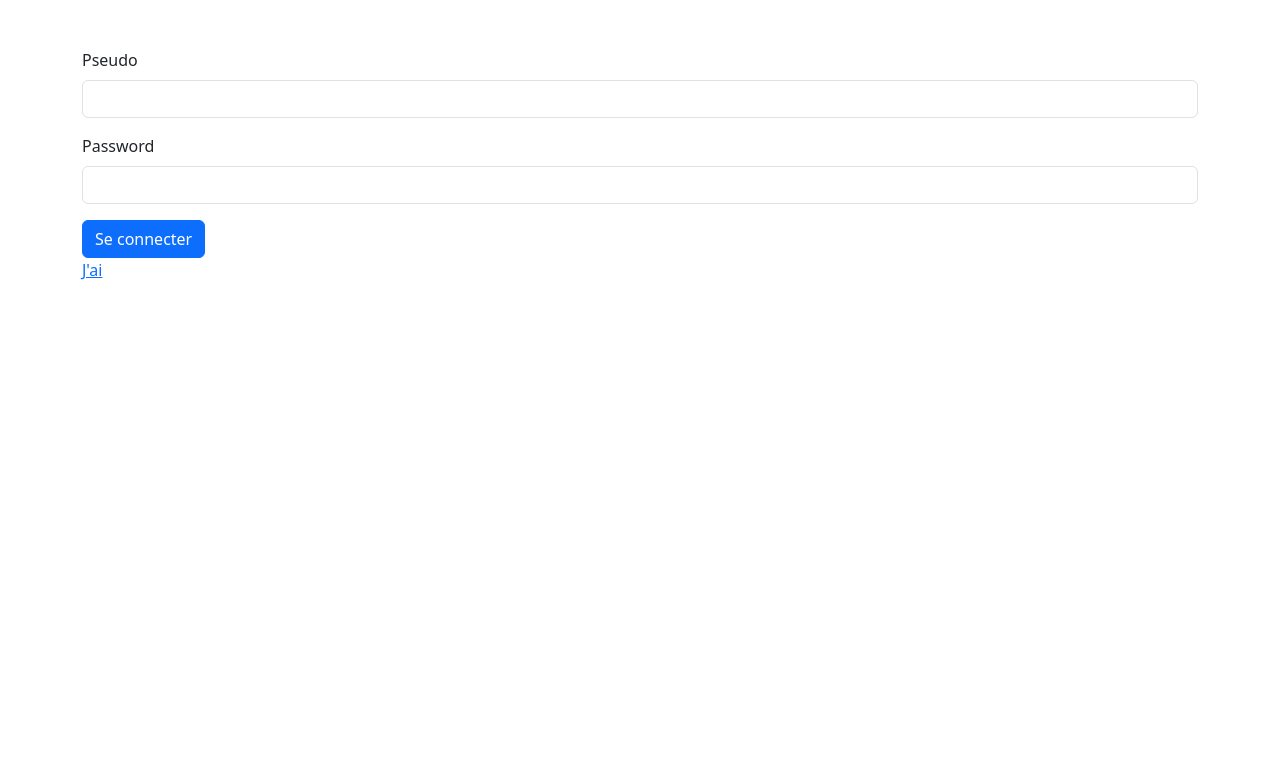
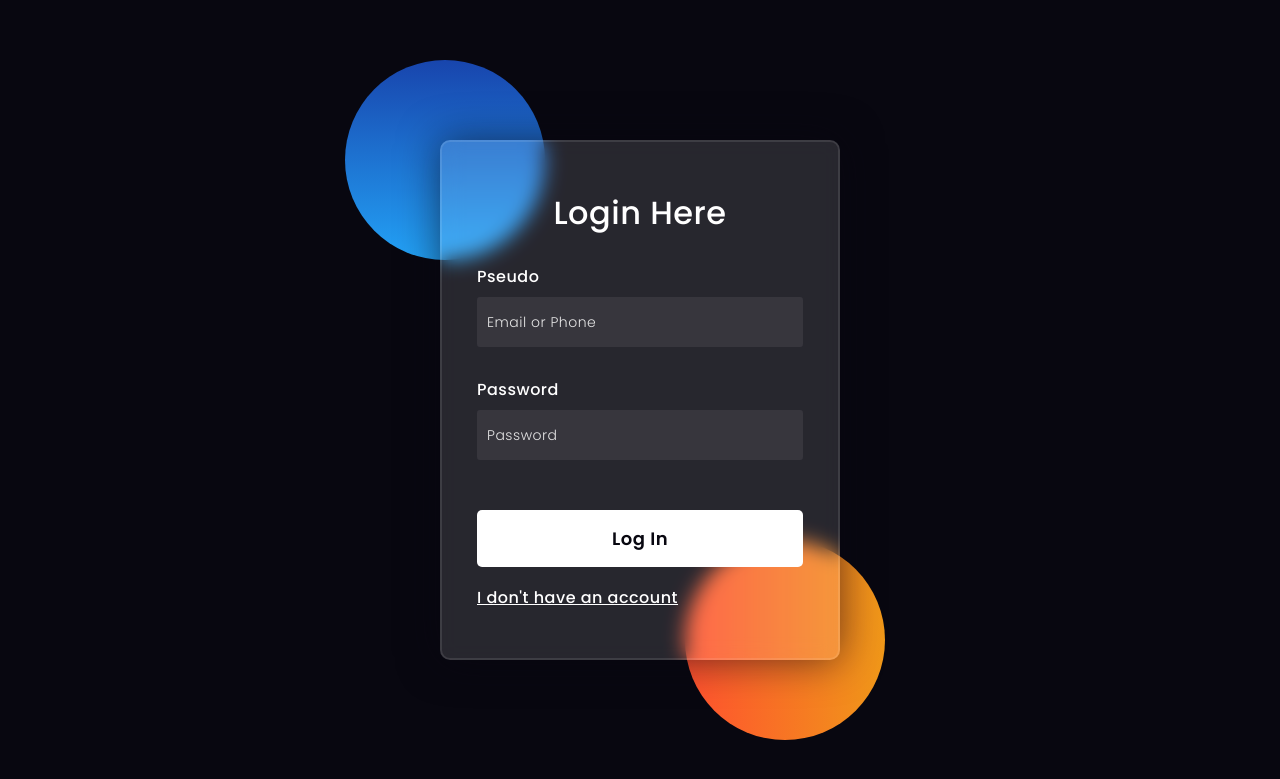
Before and after one commit to Karabodjan/PHP-CV, a PHP site: page /CV/login.php in a window 1280 px wide. Shown: the top 779 px of the page. Run offline with PHP 8.4, Linux system fonts and the light colour scheme.

Commit message:
login css

```diff
--- /dev/null
+++ b/app/CV/login.css
@@ -0,0 +1,136 @@
+*,
+*:before,
+*:after {
+    padding: 0;
+    margin: 0;
+    box-sizing: border-box;
+}
+
+body {
+    background-color: #080710;
+}
+
+.background {
+    width: 430px;
+    height: 520px;
+    position: absolute;
+    transform: translate(-50%, -50%);
+    left: 50%;
+    top: 50%;
+}
+
+.background .shape {
+    height: 200px;
+    width: 200px;
+    position: absolute;
+    border-radius: 50%;
+}
+
+.shape:first-child {
+    background: linear-gradient(#1845ad, #23a2f6);
+    left: -80px;
+    top: -80px;
+}
+
+.shape:last-child {
+    background: linear-gradient(to right, #ff512f, #f09819);
+    right: -30px;
+    bottom: -80px;
+}
+
+form {
+    height: 520px;
+    width: 400px;
+    background-color: rgba(255, 255, 255, 0.13);
+    position: absolute;
+    transform: translate(-50%, -50%);
+    top: 50%;
+    left: 50%;
+    border-radius: 10px;
+    backdrop-filter: blur(10px);
+    border: 2px solid rgba(255, 255, 255, 0.1);
+    box-shadow: 0 0 40px rgba(8, 7, 16, 0.6);
+    padding: 50px 35px;
+}
+
+form * {
+    font-family: 'Poppins', sans-serif;
+    color: #ffffff;
+    letter-spacing: 0.5px;
+    outline: none;
+    border: none;
+}
+
+form h3 {
+    font-size: 32px;
+    font-weight: 500;
+    line-height: 42px;
+    text-align: center;
+}
+
+label {
+    display: block;
+    margin-top: 30px;
+    font-size: 16px;
+    font-weight: 500;
+}
+
+input {
+    display: block;
+    height: 50px;
+    width: 100%;
+    background-color: rgba(255, 255, 255, 0.07);
+    border-radius: 3px;
+    padding: 0 10px;
+    margin-top: 8px;
+    font-size: 14px;
+    font-weight: 300;
+}
+
+::placeholder {
+    color: #e5e5e5;
+}
+
+button {
+    margin-top: 50px;
+    width: 100%;
+    background-color: #ffffff;
+    color: #080710;
+    padding: 15px 0;
+    font-size: 18px;
+    font-weight: 600;
+    border-radius: 5px;
+    cursor: pointer;
+}
+
+.social {
+    margin-top: 30px;
+    display: flex;
+}
+
+.social div {
+    background-color: rgba(255, 255, 255, 0.27);
+    color: #eaf0fb;
+    text-align: center;
+    border-radius: 3px;
+    padding: 5px 10px 10px 5px;
+    width: 150px;
+}
+
+.social div:hover {
+    background-color: rgba(255, 255, 255, 0.47);
+}
+
+.social .fb {
+    margin-left: 25px;
+}
+
+.social i {
+    margin-right: 4px;
+}
+
+.alert {
+    color: red;
+    margin-top: 10px;
+    text-align: center;
+}
--- a/app/CV/login.php
+++ b/app/CV/login.php
@@ -1,25 +1,77 @@
+<?php
+session_start(); // Démarrer la session
+$error_message = ''; // Initialiser le message d'erreur
+
+if (isset($_POST['validate'])) {
+    $pseudo = trim(strip_tags($_POST['pseudo']));
+    $password = $_POST['password'];
+
+    // Connexion à la base de données
+    $conn = new mysqli('db', 'root', 'root', 'port_db');
+
+    // Vérifier la connexion
+    if ($conn->connect_error) {
+        die("Connection failed: " . $conn->connect_error);
+    }
+
+    // Préparer la requête
+    $stmt = $conn->prepare("SELECT id, password FROM users WHERE pseudo = ?");
+    $stmt->bind_param("s", $pseudo);
+    $stmt->execute();
+    $stmt->store_result();
+
+    // Vérifier si l'utilisateur existe
+    if ($stmt->num_rows > 0) {
+        $stmt->bind_result($user_id, $hashed_password); // Lier l'ID utilisateur et le mot de passe haché
+        $stmt->fetch();
+
+        // Vérifier le mot de passe
+        if (password_verify($password, $hashed_password)) {
+            // Connexion réussie
+            $_SESSION['user_id'] = $user_id; // Stocker l'ID utilisateur dans la session
+            header("Location: index.php"); // Rediriger vers index.php
+            exit(); // Assurez-vous d'appeler exit après header
+        } else {
+            $error_message = "Incorrect password.";
+        }
+    } else {
+        $error_message = "User not found.";
+    }
+
+    $stmt->close();
+    $conn->close();
+}
+?>
 
 <!DOCTYPE html>
 <html lang="en">
 <head>
-<link rel="stylesheet" href="login_singup.css">
-<link href="https://cdn.jsdelivr.net/npm/bootstrap@5.3.3/dist/css/bootstrap.min.css" rel="stylesheet" integrity="sha384-QWTKZyjpPEjISv5WaRU9OFeRpok6YctnYmDr5pNlyT2bRjXh0JMhjY6hW+ALEwIH" crossorigin="anonymous">
- <script src="https://cdn.jsdelivr.net/npm/bootstrap@5.3.3/dist/js/bootstrap.bundle.min.js" integrity="sha384-YvpcrYf0tY3lHB60NNkmXc5s9fDVZLESaAA55NDzOxhy9GkcIdslK1eN7N6jIeHz" crossorigin="anonymous"></script>
+    <link rel="preconnect" href="https://fonts.gstatic.com">
+    <link rel="stylesheet" href="https://cdnjs.cloudflare.com/ajax/libs/font-awesome/5.15.4/css/all.min.css">
+    <link href="https://fonts.googleapis.com/css2?family=Poppins:wght@300;500;600&display=swap" rel="stylesheet">
+    <link rel="stylesheet" href="login.css">
+    <title>Login</title>
 </head>
 <body>
+<div class="background">
+    <div class="shape"></div>
+    <div class="shape"></div>
+</div>
+
+<form class="container" method="POST">
+<a href="index.php" style="text-decoration: none;"><h3>Login Here</h3></a>
+    <label for="pseudo" class="form-label">Pseudo</label>
+    <input type="text" placeholder="Email or Phone" name="pseudo" required>
+
+    <label for="password">Password</label>
+    <input type="password" placeholder="Password" name="password" required>
+
+    <button type="submit" class="btn btn-primary" name="validate">Log In</button>
+    <?php if ($error_message): ?>
+        <div class="alert alert-danger"><?php echo $error_message; ?></div>
+    <?php endif; ?>
     <br><br>
-<form class="container" method="POST">
-  <div class="mb-3">
-    <label for="exampleInputEmail1" class="form-label">Pseudo</label>
-    <input type="text" class="form-control" name="pseudo">
-  </div>
-
-  <div class="mb-3">
-    <label for="exampleInputPassword1" class="form-label">Password</label>
-    <input type="password" class="form-control" name="password">
-  </div>
-  <button type="submit" class="btn btn-primary"name="validate">Se connecter</button>
-  <a href=""><p>J'ai</p>
+    <a href="signup.php"><p>I don't have an account</p></a>
 </form>
-        </body>
+</body>
 </html>
```
